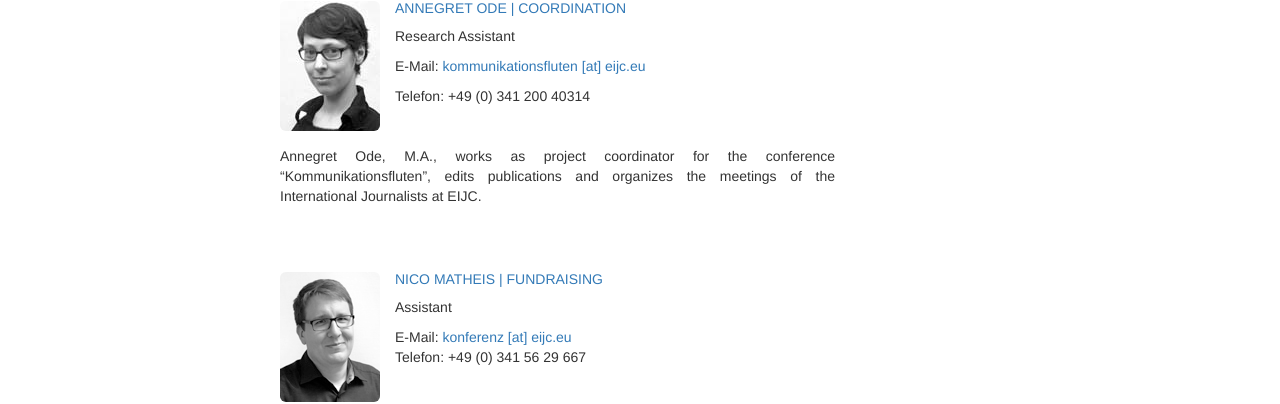
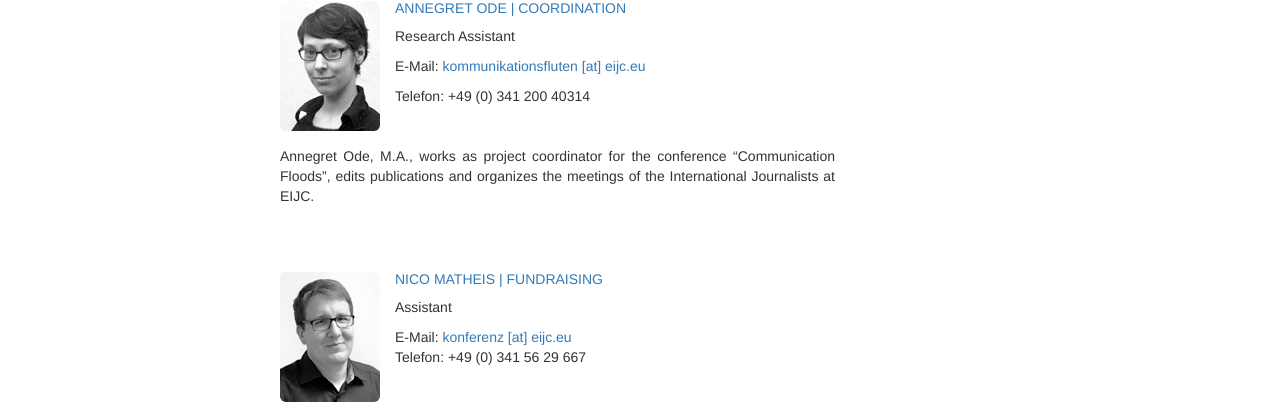
Before and after one commit to susedev/test, a Jekyll site: the page built from contact.html, in a window 1280 px wide. Shown: the part 632-1036 px from the top of the page. Built offline with Jekyll 4.4.1, drawn with Linux system fonts in a browser that asks for light colours; nearby versions of some CDN libraries.

Commit message:
Edit from JekyllCMS

```diff
--- a/contact.html
+++ b/contact.html
@@ -35,7 +35,7 @@ language: en
 
 <p style="text-align: justify; margin-left: 15px;">&nbsp;</p>
 
-<p style="text-align: justify; margin-left: 15px;">Annegret Ode, M.A., works as project coordinator for the conference &ldquo;Kommunikationsfluten&rdquo;, edits publications and organizes the meetings of the International Journalists at EIJC.</p>
+<p style="text-align: justify; margin-left: 15px;">Annegret Ode, M.A., works as project coordinator for the conference &ldquo;Communication Floods&rdquo;, edits publications and organizes the meetings of the International Journalists at EIJC.</p>
 
 <h4>&nbsp;</h4>
 
```
